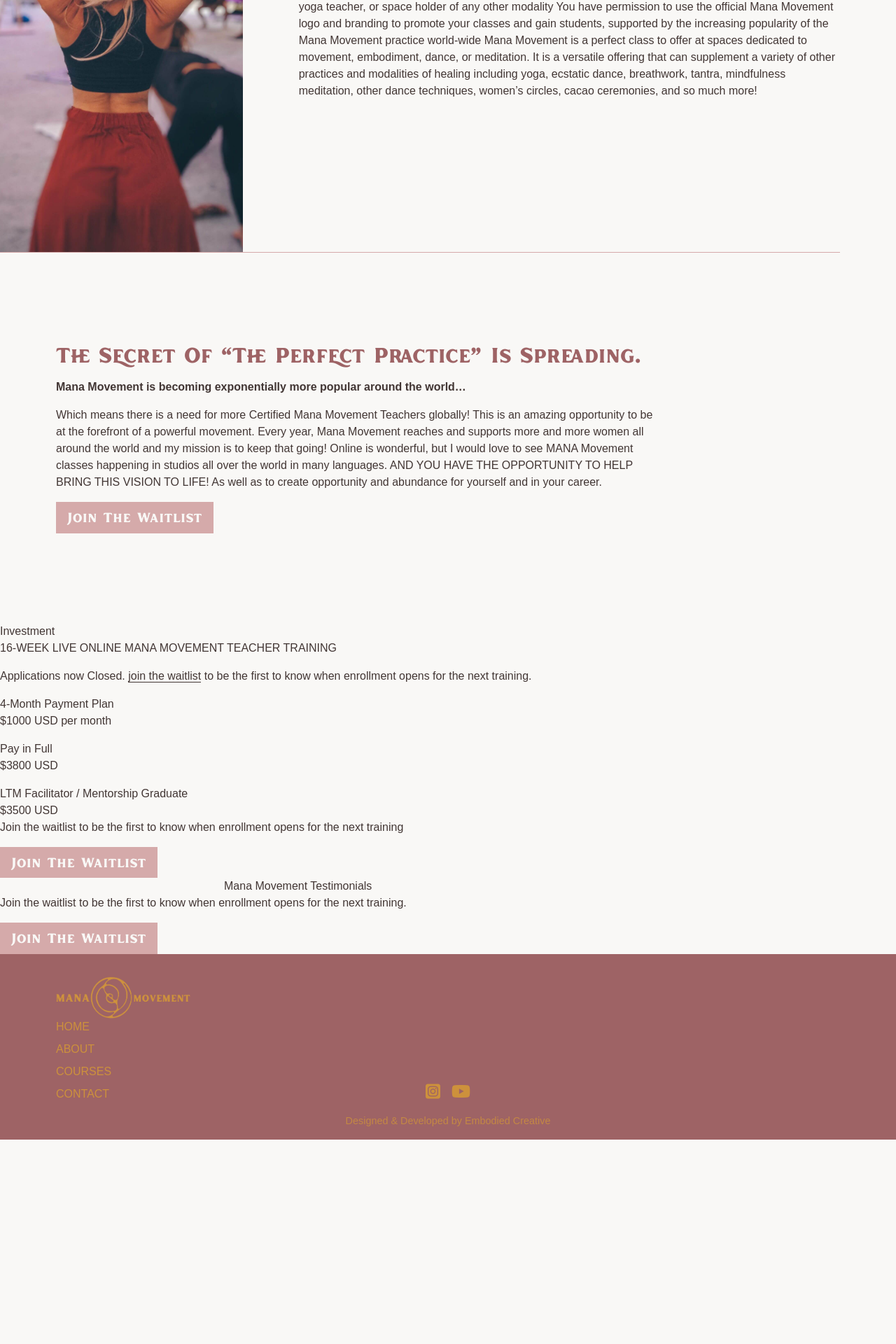
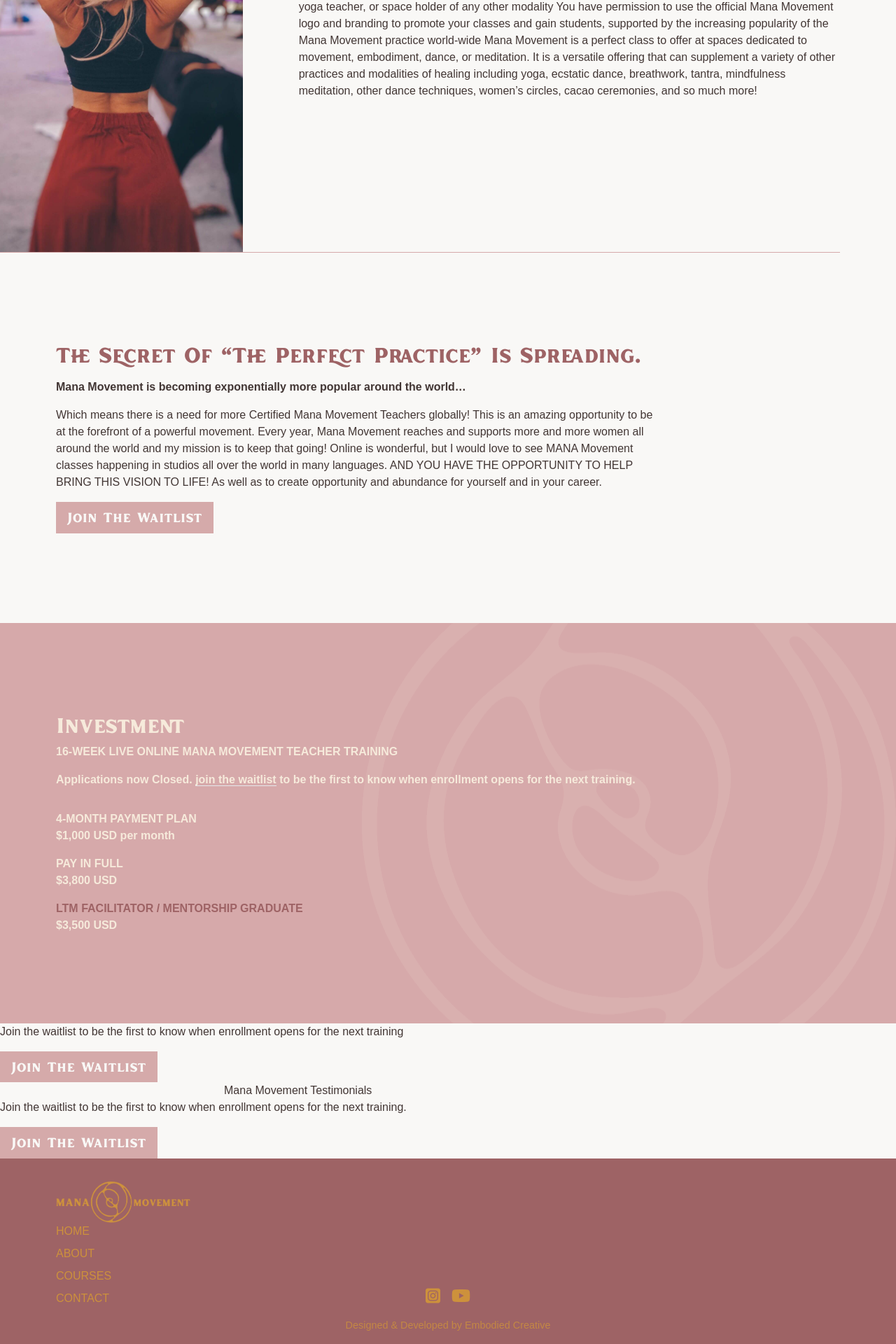
Before and after one commit to brittwoodard/mana-movement, a Jekyll site: the page built from ttc.html, in a window 1280 px wide. Shown: the part 4455-6375 px from the top of the page at 70% size. Built offline with Jekyll 4.4.1, drawn with Linux system fonts in a browser that asks for light colours; nearby versions of some CDN libraries; some web fonts are replaced; before the commit the page ends 6083 px from its top, so only the background shows below that.

Commit message:
styling investment

```diff
--- a/assets/css/style.css
+++ b/assets/css/style.css
@@ -625,8 +625,7 @@
 .link {
   margin-bottom: 0.5rem;
   border-bottom-width: 1px;
-  --tw-border-opacity: 1;
-  border-color: rgb(66 54 52 / var(--tw-border-opacity));
+  border-color: inherit;
   text-transform: lowercase;
 }
 .link:hover {
@@ -950,6 +949,9 @@
 .ml-4 {
   margin-left: 1rem;
 }
+.mr-20 {
+  margin-right: 5rem;
+}
 .mt-0 {
   margin-top: 0px;
 }
@@ -971,12 +973,6 @@
 .mt-8 {
   margin-top: 2rem;
 }
-.ml-8 {
-  margin-left: 2rem;
-}
-.mr-20 {
-  margin-right: 5rem;
-}
 .block {
   display: block;
 }
@@ -1010,9 +1006,15 @@
 .h-16 {
   height: 4rem;
 }
+.h-20 {
+  height: 5rem;
+}
 .h-8 {
   height: 2rem;
 }
+.h-\[100vh\] {
+  height: 100vh;
+}
 .h-\[202\.5px\] {
   height: 202.5px;
 }
@@ -1031,18 +1033,6 @@
 .h-screen {
   height: 100vh;
 }
-.h-20 {
-  height: 5rem;
-}
-.h-\[100vh\] {
-  height: 100vh;
-}
-.h-4 {
-  height: 1rem;
-}
-.h-\[80vh\] {
-  height: 80vh;
-}
 .max-h-\[80vh\] {
   max-height: 80vh;
 }
@@ -1078,9 +1068,6 @@
 }
 .w-full {
   width: 100%;
-}
-.w-\[60\%\] {
-  width: 60%;
 }
 .max-w-\[90vw\] {
   max-width: 90vw;
@@ -1114,14 +1101,14 @@
 .grid-cols-2 {
   grid-template-columns: repeat(2, minmax(0, 1fr));
 }
+.grid-cols-3 {
+  grid-template-columns: repeat(3, minmax(0, 1fr));
+}
+.grid-cols-4 {
+  grid-template-columns: repeat(4, minmax(0, 1fr));
+}
 .grid-cols-5 {
   grid-template-columns: repeat(5, minmax(0, 1fr));
-}
-.grid-cols-3 {
-  grid-template-columns: repeat(3, minmax(0, 1fr));
-}
-.grid-cols-4 {
-  grid-template-columns: repeat(4, minmax(0, 1fr));
 }
 .flex-col {
   flex-direction: column;
@@ -1190,14 +1177,14 @@
   --tw-border-opacity: 1;
   border-color: rgb(158 99 101 / var(--tw-border-opacity));
 }
+.border-light {
+  --tw-border-opacity: 1;
+  border-color: rgb(246 234 219 / var(--tw-border-opacity));
+}
 .border-main {
   --tw-border-opacity: 1;
   border-color: rgb(213 170 170 / var(--tw-border-opacity));
 }
-.border-light {
-  --tw-border-opacity: 1;
-  border-color: rgb(246 234 219 / var(--tw-border-opacity));
-}
 .bg-accent {
   --tw-bg-opacity: 1;
   background-color: rgb(205 145 60 / var(--tw-bg-opacity));
@@ -1294,6 +1281,9 @@
 .pb-12 {
   padding-bottom: 3rem;
 }
+.pb-16 {
+  padding-bottom: 4rem;
+}
 .pb-20 {
   padding-bottom: 5rem;
 }
@@ -1308,9 +1298,6 @@
 }
 .pr-8 {
   padding-right: 2rem;
-}
-.pb-16 {
-  padding-bottom: 4rem;
 }
 .text-left {
   text-align: left;
@@ -1342,14 +1329,6 @@
   font-size: 1.125rem;
   line-height: 1.75rem;
 }
-.text-xl {
-  font-size: 1.25rem;
-  line-height: 1.75rem;
-}
-.text-6xl {
-  font-size: 3.75rem;
-  line-height: 1;
-}
 .font-bold {
   font-weight: 700;
 }
@@ -1389,9 +1368,6 @@
 .text-white {
   --tw-text-opacity: 1;
   color: rgb(255 255 255 / var(--tw-text-opacity));
-}
-.text-dark\/70 {
-  color: rgb(66 54 52 / 0.7);
 }
 
 /* Fonts */
@@ -1594,11 +1570,11 @@
   .md\:gap-16 {
     gap: 4rem;
   }
+  .md\:gap-20 {
+    gap: 5rem;
+  }
   .md\:gap-8 {
     gap: 2rem;
-  }
-  .md\:gap-20 {
-    gap: 5rem;
   }
   .md\:bg-\[length\:250px_250px\] {
     background-size: 250px 250px;
@@ -1654,6 +1630,9 @@
   .lg\:w-\[40vw\] {
     width: 40vw;
   }
+  .lg\:w-\[60\%\] {
+    width: 60%;
+  }
   .lg\:w-\[65\%\] {
     width: 65%;
   }
@@ -1662,9 +1641,6 @@
   }
   .lg\:w-\[80\%\] {
     width: 80%;
-  }
-  .lg\:w-\[60\%\] {
-    width: 60%;
   }
   .lg\:grid-cols-3 {
     grid-template-columns: repeat(3, minmax(0, 1fr));
@@ -1691,9 +1667,6 @@
   .lg\:pr-20 {
     padding-right: 5rem;
   }
-  .lg\:pb-10p {
-    padding-bottom: 10%;
-  }
   .lg\:text-4xl {
     font-size: 2.25rem;
     line-height: 2.5rem;
--- a/style.css
+++ b/style.css
@@ -90,7 +90,7 @@
     }
 
     .link {
-        @apply lowercase mb-2 border-b border-dark hover:text-accent hover:border-accent hover:transition hover:duration-500
+        @apply lowercase mb-2 border-b border-inherit hover:text-accent hover:border-accent hover:transition hover:duration-500
     }
 
     /* Overlays */
--- a/ttc.html
+++ b/ttc.html
@@ -70,6 +70,16 @@
     subheading: Mana Movement is becoming exponentially more popular around the world…
     description_html: |
       <p>Which means there is a need for more Certified Mana Movement Teachers globally! This is an amazing opportunity to be at the forefront of a powerful movement. Every year, Mana Movement reaches and supports more and more women all around the world and my mission is to keep that going! Online is wonderful, but I would love to see MANA Movement classes happening in studios all over the world in many languages. AND YOU HAVE THE OPPORTUNITY TO HELP BRING THIS VISION TO LIFE! As well as to create opportunity and abundance for yourself and in your career.</p>
+investment:
+  heading: Investment
+  subheading: 16-week live online Mana Movement Teacher Training
+  description_html: |
+    <p>Applications now Closed. <a href="https://manamei.com/ttc-waitlist.html" class="link">Join the waitlist</a> to be the first to know when enrollment opens for the next training.</p>
+  price:
+    payment_plan: $1,000 USD
+    pay_in_full: $3,800 USD
+    alumni: $3,500 USD
+  background_image: /uploads/backgrounds/mana-movement-2.png
 seo:
   hide-from-google: true
 ---
@@ -212,19 +222,23 @@
 
 
 <!-- Investment -->
-<section>
-    <h2>Investment</h2>
-    <p class="uppercase">16-week live online Mana Movement Teacher Training</p>
-    <p>Applications now Closed. <a href="#" class="link">Join the waitlist</a> to be the first to know when enrollment opens for the next training.</p>
+<section class="section-padding" style="background-image: url('{{ page.investment.background_image }}'); background-position: right;">
+    <div class="text-light font-bold">
+        <h2 class="heading-md mb-2">{{ page.investment.heading }}</h2>
+    <p class="uppercase">{{ page.investment.subheading }}</p>
+    <div class="mb-8">
+        {{ page.investment.description_html }}
+    </div>
 
-    <h3>4-Month Payment Plan</h3>
-    <p>$1000 USD per month</p>
+    <h3 class="uppercase">4-Month Payment Plan</h3>
+    <p>{{ page.investment.price.payment_plan }} per month</p>
 
-    <h3>Pay in Full</h3>
-    <p>$3800 USD</p>
+    <h3 class="uppercase">Pay in Full</h3>
+    <p>{{ page.investment.price.pay_in_full }}</p>
 
-    <h3>LTM Facilitator / Mentorship Graduate</h3>
-    <p>$3500 USD</p>
+    <h3 class="uppercase text-feature">LTM Facilitator / Mentorship Graduate</h3>
+    <p>{{ page.investment.price.alumni }}</p>
+    </div>
 </section>
 
 
```
Also changed, not shown: uploads/backgrounds/mana-movement-2.png (added).
